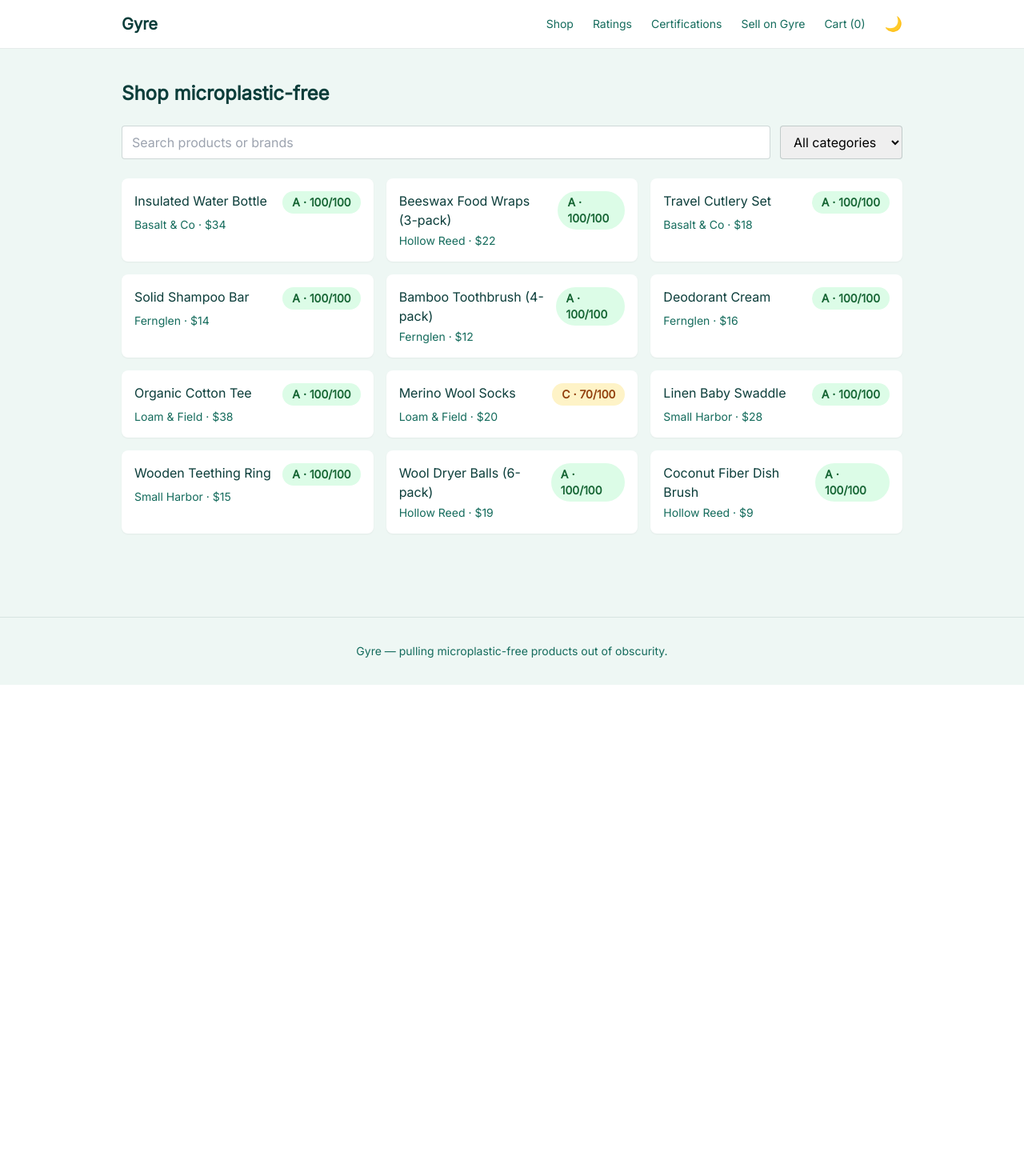
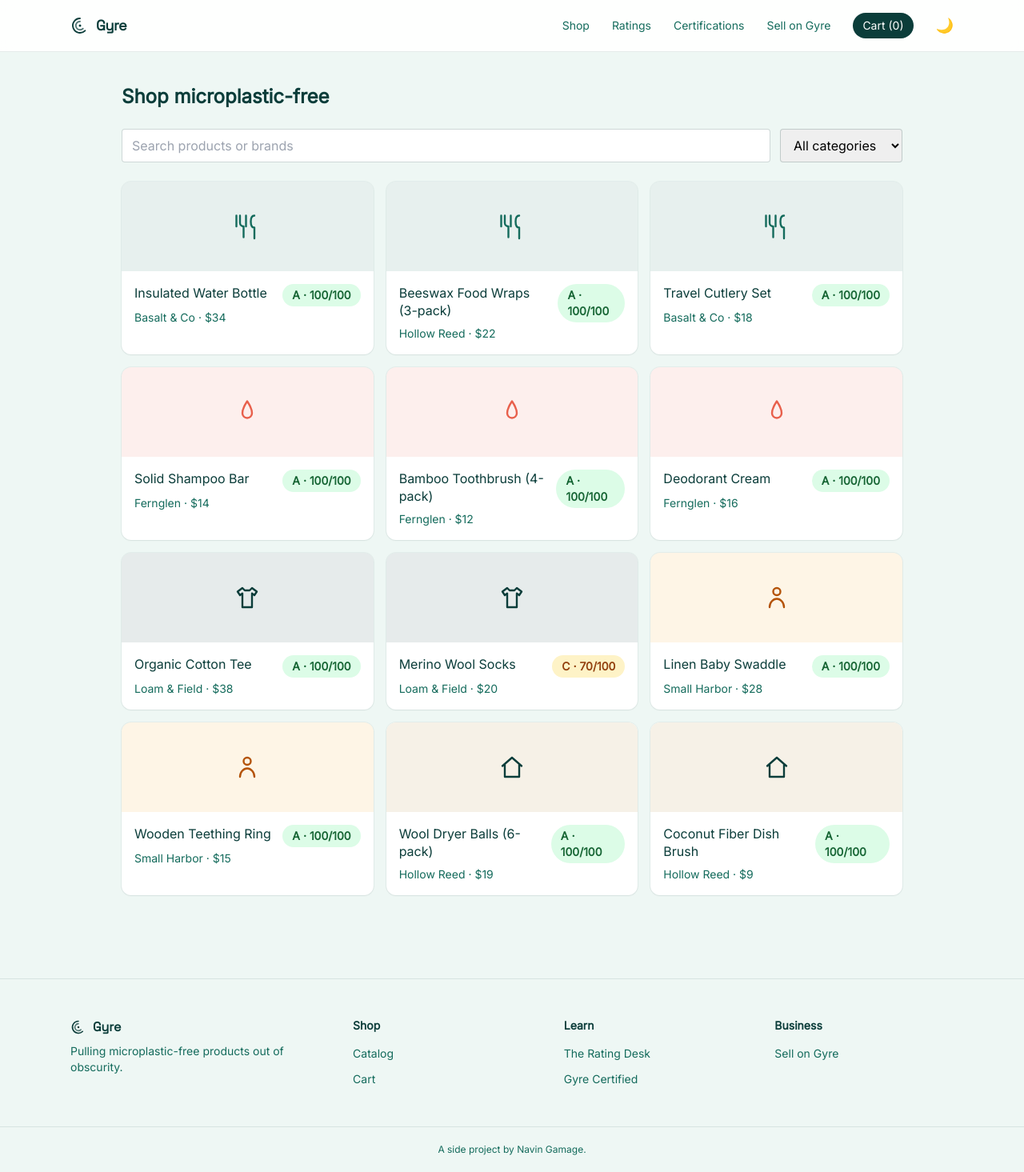
Before and after one commit to navingamage/gyre, a React (Vite) app: page / in a window 1280 px wide. Shown: the whole page at 80% size. Before the commit the page ends 856 px from the top, so only its background shows below. Built offline with nearby package versions, Linux system fonts and the light colour scheme; the HTML template or start-up script is replaced by a standard one.

Commit message:
style: redesign nav, footer, and product cards

```diff
--- a/src/components/Footer.tsx
+++ b/src/components/Footer.tsx
@@ -1,7 +1,61 @@
+import { Link } from "react-router-dom";
+import GyreMark from "./icons/GyreMark";
+
+const COLUMNS = [
+  {
+    heading: "Shop",
+    links: [
+      { to: "/shop", label: "Catalog" },
+      { to: "/cart", label: "Cart" },
+    ],
+  },
+  {
+    heading: "Learn",
+    links: [
+      { to: "/blog", label: "The Rating Desk" },
+      { to: "/certifications", label: "Gyre Certified" },
+    ],
+  },
+  {
+    heading: "Business",
+    links: [{ to: "/partners", label: "Sell on Gyre" }],
+  },
+];
+
 export default function Footer() {
   return (
-    <footer className="border-t border-deep/10 dark:border-slate-700 mt-16 py-8 text-center text-sm text-kelp dark:text-foam/70">
-      <p>Gyre — pulling microplastic-free products out of obscurity.</p>
+    <footer className="border-t border-deep/10 dark:border-slate-700 mt-16">
+      <div className="max-w-6xl mx-auto px-6 py-12 grid gap-10 sm:grid-cols-[1.4fr_1fr_1fr_1fr]">
+        <div>
+          <div className="flex items-center gap-2 text-deep dark:text-foam">
+            <GyreMark className="h-5 w-5" />
+            <span className="font-display font-bold">Gyre</span>
+          </div>
+          <p className="text-sm text-kelp dark:text-foam/70 mt-2 max-w-xs">
+            Pulling microplastic-free products out of obscurity.
+          </p>
+        </div>
+        {COLUMNS.map((col) => (
+          <div key={col.heading}>
+            <p className="text-sm font-semibold text-deep dark:text-foam">{col.heading}</p>
+            <ul className="mt-3 space-y-2">
+              {col.links.map((link) => (
+                <li key={link.to}>
+                  <Link
+                    to={link.to}
+                    className="text-sm text-kelp dark:text-foam/70 hover:text-deep dark:hover:text-foam transition-colors"
+                  >
+                    {link.label}
+                  </Link>
+                </li>
+              ))}
+            </ul>
+          </div>
+        ))}
+      </div>
+      <div className="border-t border-deep/10 dark:border-slate-700 py-5 text-center text-xs text-kelp dark:text-foam/50">
+        A side project by Navin Gamage.
+      </div>
     </footer>
   );
 }
--- a/src/components/Nav.tsx
+++ b/src/components/Nav.tsx
@@ -1,6 +1,14 @@
-import { Link } from "react-router-dom";
+import { Link, NavLink } from "react-router-dom";
 import { useCart } from "../context/CartContext";
 import { useDarkMode } from "../hooks/useDarkMode";
+import GyreMark from "./icons/GyreMark";
+
+const LINKS = [
+  { to: "/shop", label: "Shop" },
+  { to: "/blog", label: "Ratings" },
+  { to: "/certifications", label: "Certifications" },
+  { to: "/partners", label: "Sell on Gyre" },
+];
 
 export default function Nav() {
   const { lines } = useCart();
@@ -8,22 +16,37 @@ export default function Nav() {
   const itemCount = lines.reduce((sum, l) => sum + l.quantity, 0);
 
   return (
-    <header className="border-b border-deep/10 bg-white dark:bg-slate-900 dark:border-slate-700">
-      <div className="max-w-5xl mx-auto flex flex-wrap items-center justify-between gap-3 px-6 py-4">
-        <Link to="/" className="text-xl font-bold text-deep dark:text-foam">
-          Gyre
+    <header className="sticky top-0 z-20 border-b border-deep/10 bg-white/90 backdrop-blur dark:bg-slate-900/90 dark:border-slate-700">
+      <div className="max-w-6xl mx-auto flex flex-wrap items-center justify-between gap-3 px-6 py-4">
+        <Link to="/" className="flex items-center gap-2 text-deep dark:text-foam">
+          <GyreMark className="h-6 w-6" />
+          <span className="font-display font-bold text-lg tracking-tight">Gyre</span>
         </Link>
-        <nav className="flex flex-wrap gap-4 sm:gap-6 text-sm text-kelp dark:text-foam/80 items-center">
-          <Link to="/">Shop</Link>
-          <Link to="/blog">Ratings</Link>
-          <Link to="/certifications">Certifications</Link>
-          <Link to="/partners">Sell on Gyre</Link>
-          <Link to="/cart">Cart ({itemCount})</Link>
+        <nav className="flex flex-wrap gap-5 sm:gap-7 text-sm items-center">
+          {LINKS.map((link) => (
+            <NavLink
+              key={link.to}
+              to={link.to}
+              className={({ isActive }) =>
+                `text-kelp dark:text-foam/80 hover:text-deep dark:hover:text-foam transition-colors ${
+                  isActive ? "font-semibold text-deep dark:text-foam" : ""
+                }`
+              }
+            >
+              {link.label}
+            </NavLink>
+          ))}
+          <Link
+            to="/cart"
+            className="rounded-full bg-deep text-white dark:bg-foam dark:text-deep px-3 py-1.5 text-sm font-medium hover:opacity-90 transition-opacity"
+          >
+            Cart ({itemCount})
+          </Link>
           <button
             onClick={toggle}
             aria-label="Toggle dark mode"
             aria-pressed={dark}
-            className="text-lg focus:outline-none focus-visible:ring-2 focus-visible:ring-kelp rounded"
+            className="text-lg leading-none focus:outline-none focus-visible:ring-2 focus-visible:ring-kelp rounded"
           >
             {dark ? "☀️" : "🌙"}
           </button>
--- a/src/components/ProductCard.tsx
+++ b/src/components/ProductCard.tsx
@@ -2,22 +2,32 @@ import { useMemo } from "react";
 import { Link } from "react-router-dom";
 import type { Product } from "../types";
 import { rateProduct } from "../lib/rating";
+import { CATEGORY_TINT } from "../lib/categoryStyles";
 import RatingBadge from "./RatingBadge";
+import CategoryIcon from "./icons/CategoryIcon";
 
 export default function ProductCard({ product }: { product: Product }) {
   const rating = useMemo(() => rateProduct(product), [product]);
+
   return (
     <Link
       to={`/products/${product.slug}`}
-      className="block bg-white dark:bg-slate-800 rounded-lg p-4 shadow-sm hover:shadow-md transition-shadow focus:outline-none focus-visible:ring-2 focus-visible:ring-kelp"
+      className="group block bg-white dark:bg-slate-800 rounded-xl overflow-hidden shadow-sm ring-1 ring-deep/5 dark:ring-white/5 hover:shadow-lg hover:-translate-y-0.5 transition-all duration-200 focus:outline-none focus-visible:ring-2 focus-visible:ring-kelp"
     >
-      <div className="flex items-start justify-between gap-2">
-        <p className="font-medium text-deep dark:text-foam">{product.name}</p>
-        <RatingBadge rating={rating} />
+      <div
+        className={`flex items-center justify-center h-28 ${CATEGORY_TINT[product.category]}`}
+      >
+        <CategoryIcon category={product.category} className="h-9 w-9" />
       </div>
-      <p className="text-sm text-kelp dark:text-foam/70 mt-1">
-        {product.brand} · ${product.price}
-      </p>
+      <div className="p-4">
+        <div className="flex items-start justify-between gap-2">
+          <p className="font-medium text-deep dark:text-foam leading-snug">{product.name}</p>
+          <RatingBadge rating={rating} />
+        </div>
+        <p className="text-sm text-kelp dark:text-foam/70 mt-1">
+          {product.brand} · ${product.price}
+        </p>
+      </div>
     </Link>
   );
 }
```
